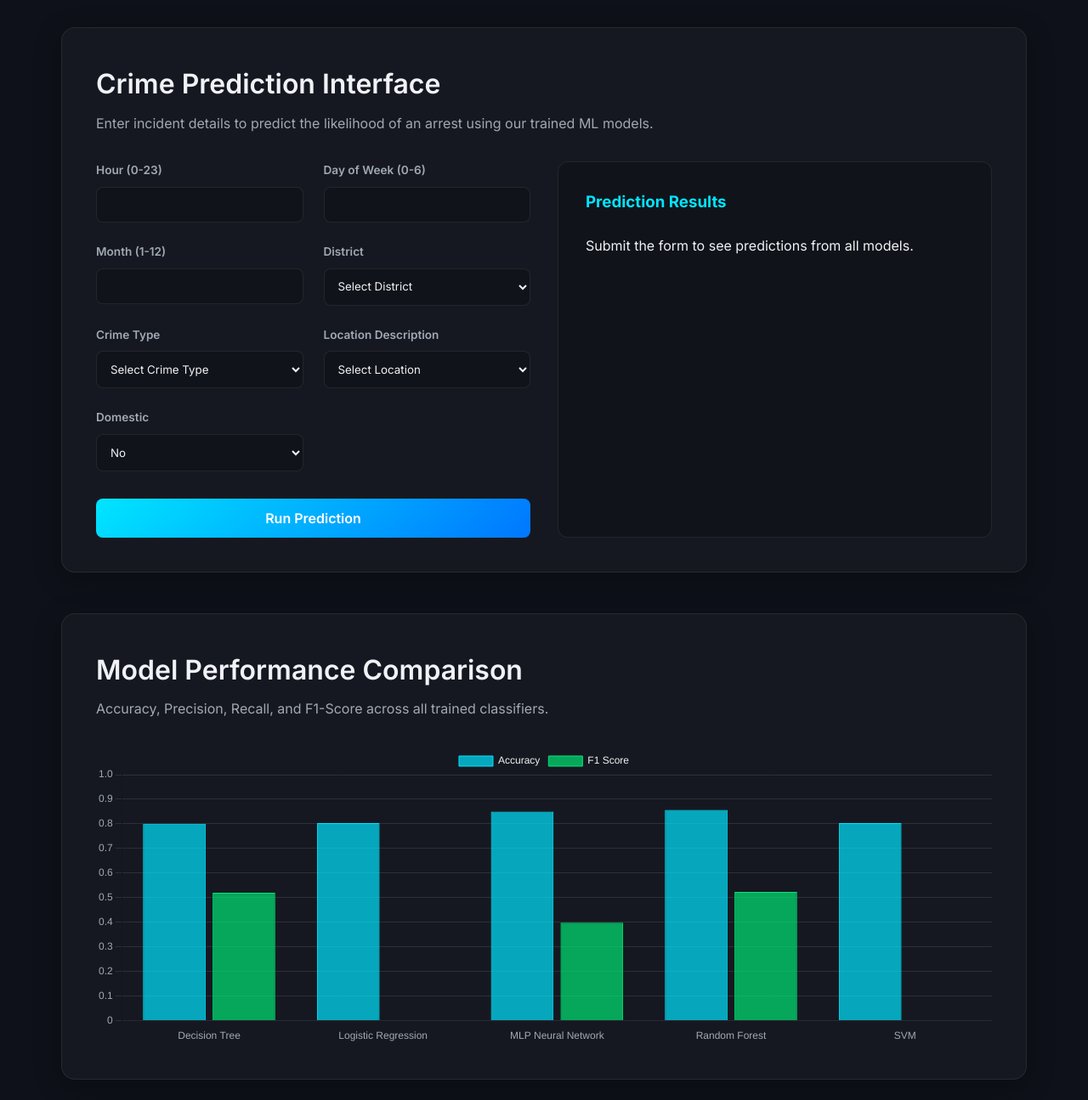
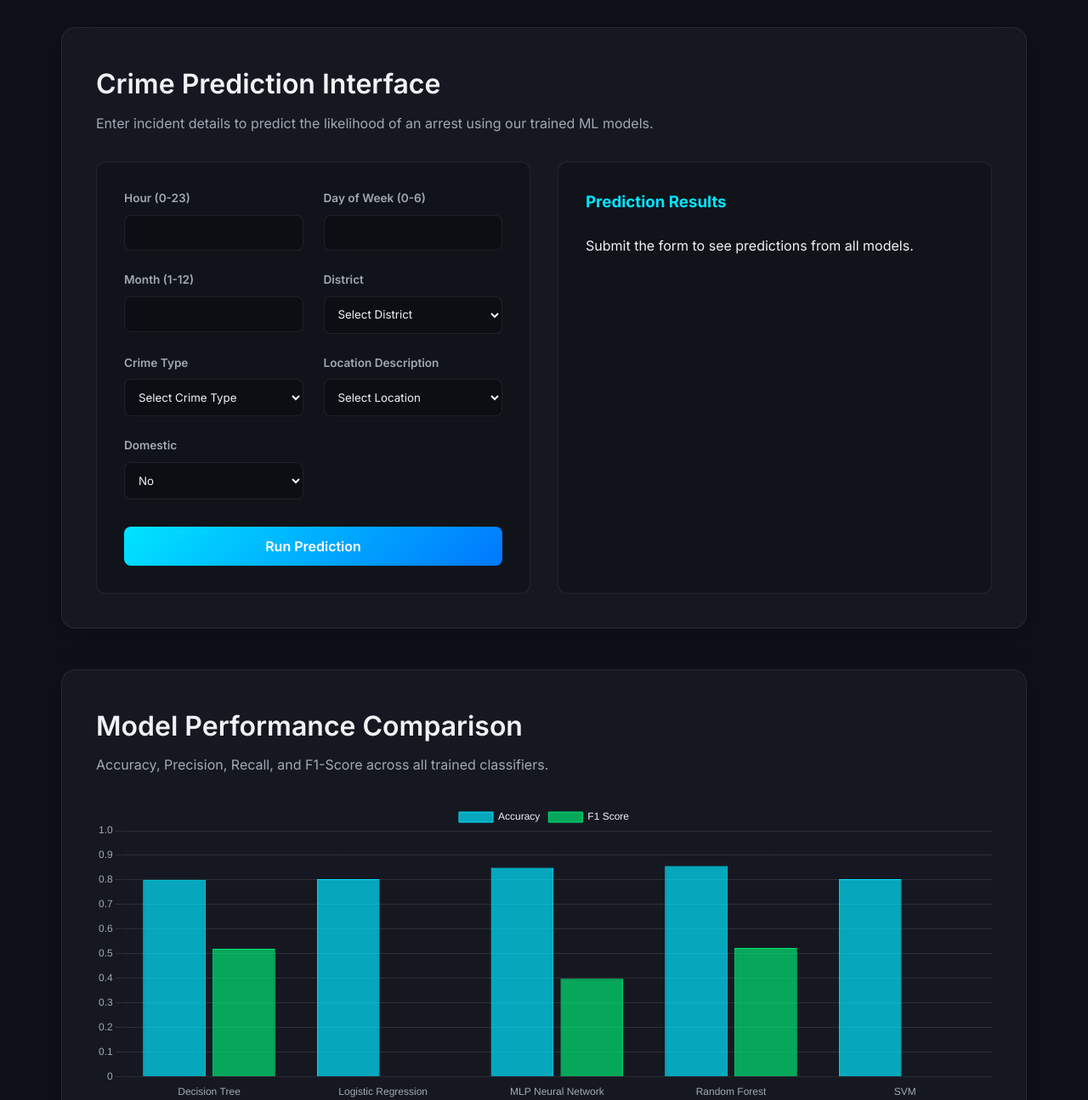
Before and after one commit to H8rsh100/UrbanOracle, a Flask app: page / in a window 1280 px wide. Shown: the part 87-1382 px from the top of the page at 85% size. Run offline with Flask 3, Linux system fonts and the light colour scheme; data that the repository does not hold is empty.

Commit message:
style: fix overlapping bug and correctly align form and results side-by-side

```diff
--- a/static/css/style.css
+++ b/static/css/style.css
@@ -112,7 +112,7 @@ h2 {
 /* Forms */
 .form-grid {
     display: grid;
-    grid-template-columns: 1fr 1fr;
+    grid-template-columns: minmax(0, 1fr) minmax(0, 1fr);
     gap: 1.5rem;
     margin-bottom: 2rem;
 }
@@ -120,6 +120,7 @@ h2 {
 .input-group {
     display: flex;
     flex-direction: column;
+    min-width: 0; /* allows shrinking */
 }
 
 .input-group label {
@@ -137,6 +138,8 @@ h2 {
     border-radius: 8px;
     outline: none;
     transition: border-color 0.3s, box-shadow 0.3s;
+    width: 100%;
+    text-overflow: ellipsis;
 }
 
 .input-group input:focus, .input-group select:focus {
@@ -163,15 +166,16 @@ h2 {
 }
 
 /* Results Section */
-.prediction-results {
+.glass-form, .prediction-results {
     background: rgba(0, 0, 0, 0.2);
     border: 1px solid var(--card-border);
     border-radius: 12px;
     padding: 2rem;
     display: flex;
     flex-direction: column;
-    justify-content: flex-start;
+    justify-content: space-between;
     height: 100%;
+    width: 100%;
 }
 
 .prediction-results h3 {
```
